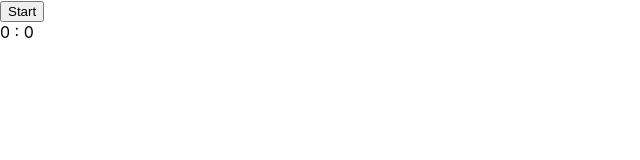
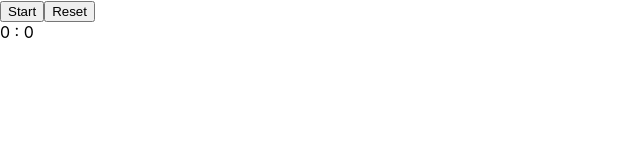
Before and after one commit to eMThe94/sda-react-127, a React (Create React App) app: page / in a window 1280 px wide. Shown: the top 160 px of the page, without its empty margins (0-640 px from the left). Built offline with nearby package versions, Linux system fonts and the light colour scheme.

Commit message:
Reset button

```diff
--- a/src/App.js
+++ b/src/App.js
@@ -19,6 +19,7 @@ class App extends React.Component {
     // this - to oczywiscie obiekt naszego komponentu
     this.startStoper = this.startStoper.bind(this);
     this.stopStoper = this.stopStoper.bind(this);
+    this.resetStoper = this.resetStoper.bind(this);
   }
 
   tick() {
@@ -41,7 +42,7 @@ class App extends React.Component {
   startStoper() {
     if (!this.isActive) {
       this.intervalId = setInterval(() => { this.tick() }, 100);
-      this.setState((state, props)=>{
+      this.setState((state, props) => {
         return {
           ...state,
           isActive: true
@@ -52,9 +53,19 @@ class App extends React.Component {
 
   stopStoper() {
     clearInterval(this.intervalId);
-    this.setState((state, props)=>{
+    this.setState((state, props) => {
       return {
         ...state,
+        isActive: false
+      }
+    });
+  }
+
+  resetStoper() {
+    this.setState(() => {
+      return {
+        seconds: 0,
+        decySeconds: 0,
         isActive: false
       }
     });
@@ -64,6 +75,7 @@ class App extends React.Component {
     return (
       <div>
         {!this.state.isActive && <button onClick={this.startStoper}>Start</button>}
+        {!this.state.isActive && <button onClick={this.resetStoper}>Reset</button>}
         {this.state.isActive && <button onClick={this.stopStoper}>Stop</button>}
         <div>{this.state.seconds} : {this.state.decySeconds}</div>
       </div>
```
